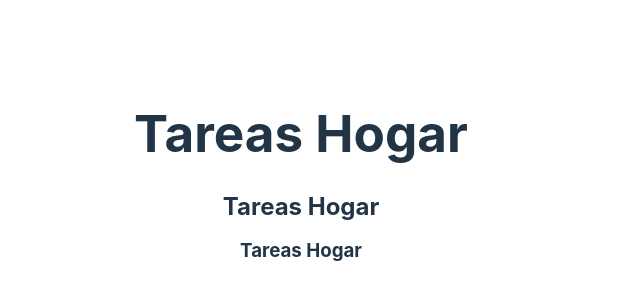
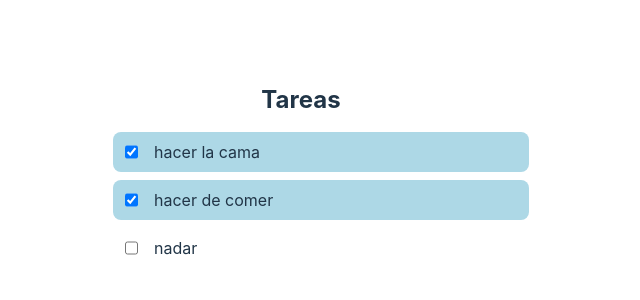
Before and after one commit to Lopez089/app_task, a React (Vite) app: page / in a window 1280 px wide. Shown: the part 224-524 px from the top of the page, without its empty margins (339-979 px from the left). Built offline with nearby package versions, Linux system fonts and the light colour scheme.

Commit message:
feat create organims section

```diff
--- a/src/App.tsx
+++ b/src/App.tsx
@@ -1,7 +1,7 @@
 import React, { useContext, useEffect } from 'react'
-import { Item, WrapperItems, Heading } from './components'
+import { Item, WrapperItems, Heading, SectionItems } from './components'
 import './App.css'
-// import { task } from './interface'
+import { task } from './interface'
 // import { actionType } from './interface/state/action'
 // import { Context } from './store/store'
 // import { useFetch } from './hook'
@@ -11,10 +11,10 @@ const task1 = {
   state: 'complete'
 }
 
-const listsTask1 = [
+const listsTask1: task[] = [
   {
     task: 'hacer la cama',
-    state: 'inProgress',
+    state: 'complete',
     folder: 'hogar',
     id: 'sdafasdfas',
     idUser: 'asdfasf'
@@ -27,8 +27,8 @@ const listsTask1 = [
     idUser: 'asdfsadfasasf'
   },
   {
-    task: 'nada',
-    state: 'complete',
+    task: 'nadar',
+    state: 'inProgress',
     folder: 'deporte',
     id: 'sdafasdfassdsdfasafas',
     idUser: 'asdfsadfaasdfassasf'
@@ -63,9 +63,11 @@ const App = (): JSX.Element => {
   return (
     // <WrapperItems items={listsTask1} />
     <>
-      <Heading as='h1'>Tareas Hogar</Heading>
-      <Heading as='h2'>Tareas Hogar</Heading>
-      <Heading as='h3'>Tareas Hogar</Heading>
+      <SectionItems >
+        <Heading as={'h2'}>Tareas</Heading>
+        <WrapperItems items={listsTask1} />
+      </SectionItems>
+
     </>
   )
   // if (state.state === 'idle' || state.state === 'error') {
@@ -81,7 +83,7 @@ const App = (): JSX.Element => {
   //     <ul>
   //       {
   //         (state.data == null
-  //           ? <p>Agrege una nueva nota</p>
+
   //           : state.data.map((task: task) => {
   //             return (
   //               <li key={task.id}>
--- /dev/null
+++ b/src/components/Organisms/sectionItems.organisms.tsx/sectionItems.organisms.tsx
@@ -0,0 +1,13 @@
+import React from 'react'
+
+interface ISectionItems {
+  children: JSX.Element
+}
+
+export const SectionItems = ({ children }: ISectionItems): JSX.Element => {
+  return (
+    <section>
+      {children}
+    </section>
+  )
+}
--- a/src/components/index.ts
+++ b/src/components/index.ts
@@ -1,3 +1,4 @@
+export * from './Organisms/sectionItems.organisms.tsx/sectionItems.organisms'
 export * from './atoms/heading/heading.atoms'
 export * from './atoms/item/item.atoms'
 export * from './formTask/formTask'
--- a/src/main.tsx
+++ b/src/main.tsx
@@ -6,8 +6,6 @@ import { Store } from './store/store'
 
 ReactDOM.createRoot(document.getElementById('root') as HTMLElement).render(
   <React.StrictMode>
-    <Store>
-      <App />
-    </Store>
+    <App />
   </React.StrictMode>
 )
```
